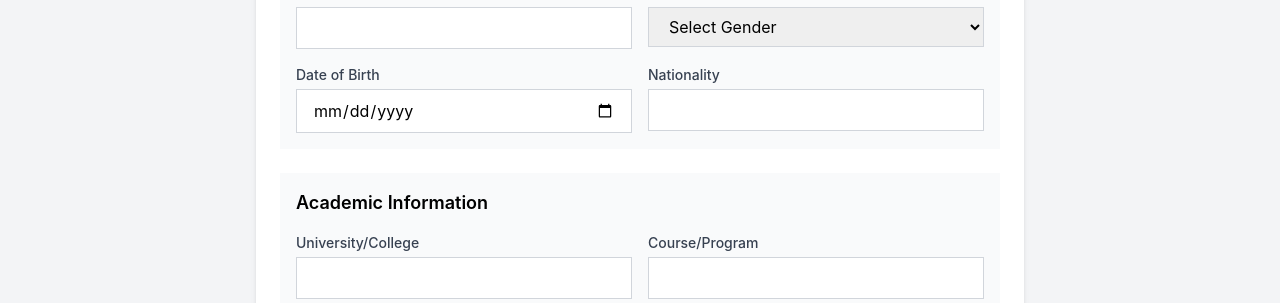
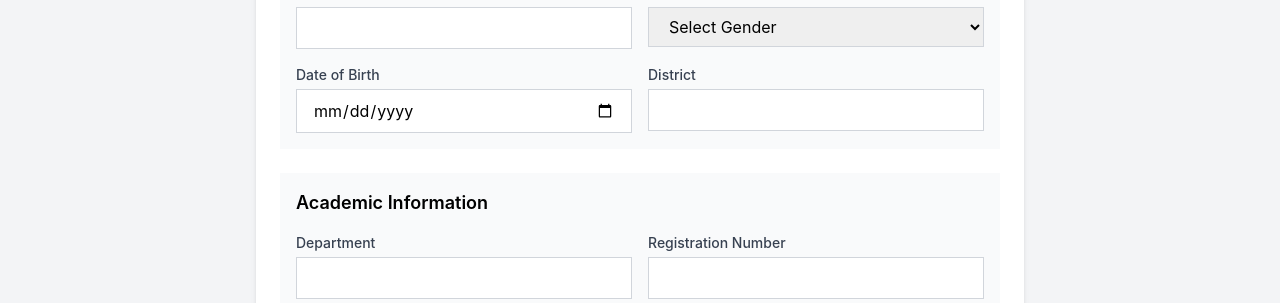
Before and after one commit to Maalinda/ruhuna-hms-FS-main, a React (Vite) app: page /apply in a window 1280 px wide. Shown: the part 383-686 px from the top of the page. Built offline with nearby package versions, Linux system fonts and the light colour scheme; no server answers; the database is empty; sample sign-in values are in the browser's storage.

Commit message:
Update ApplicationForm.jsx

```diff
--- a/src/pages/ApplicationForm.jsx
+++ b/src/pages/ApplicationForm.jsx
@@ -233,7 +233,7 @@ export default function ApplicationForm() {
 
                   <div>
                     <label htmlFor="nationality" className="form-label">
-                      Nationality
+                      District
                     </label>
                     <input
                       id="nationality"
@@ -254,7 +254,7 @@ export default function ApplicationForm() {
                 <div className="grid grid-cols-1 md:grid-cols-2 gap-4">
                   <div>
                     <label htmlFor="university" className="form-label">
-                      University/College
+                      Department
                     </label>
                     <input
                       id="university"
@@ -269,7 +269,7 @@ export default function ApplicationForm() {
 
                   <div>
                     <label htmlFor="course" className="form-label">
-                      Course/Program
+                      Registration Number
                     </label>
                     <input
                       id="course"
```
